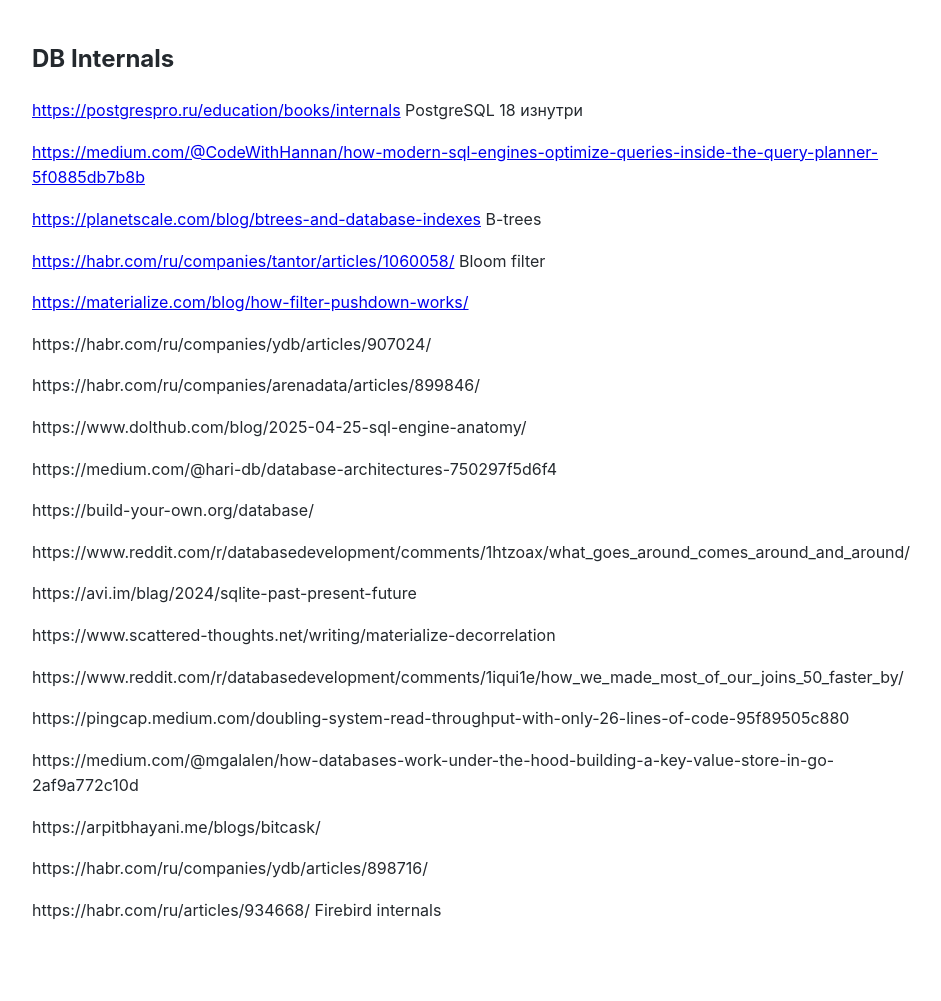
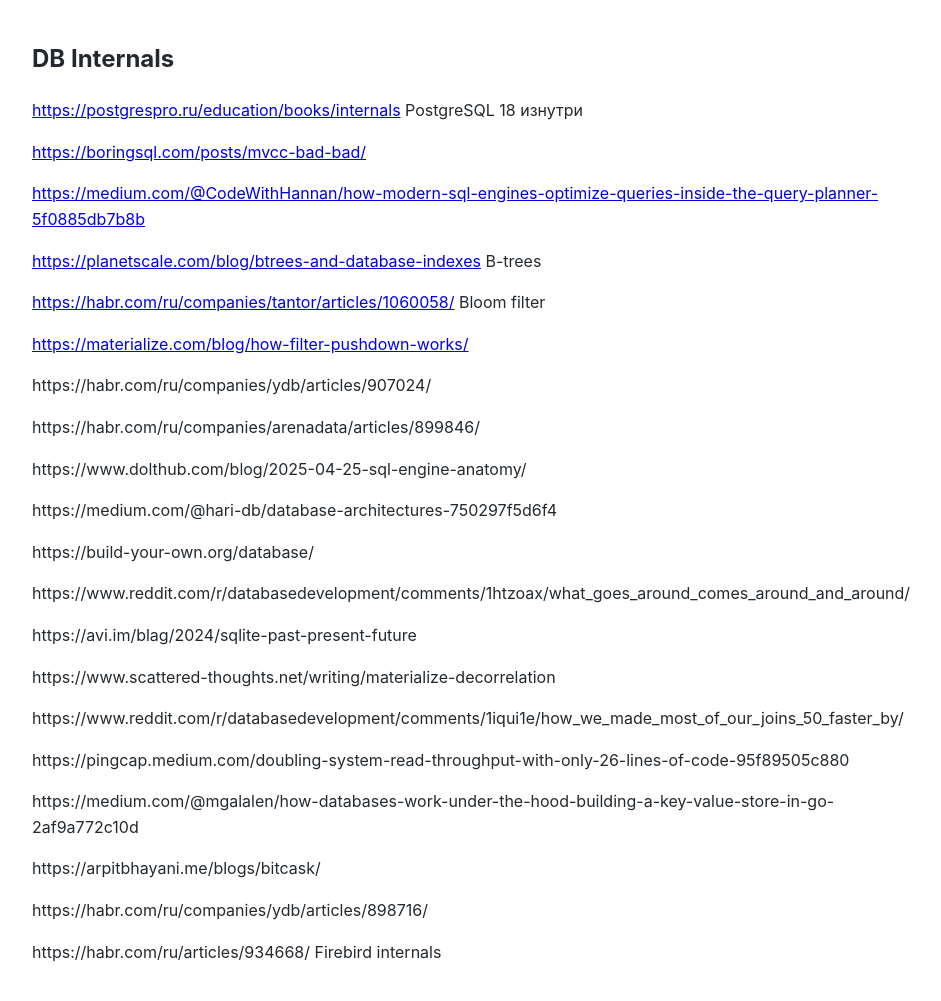
Before and after one commit to Michael-Lubinsky/michael-lubinsky.github.com, a Jekyll site: the page built from pg/db_internals.md, in a window 1280 px wide. Shown: the whole page, without its empty margins (158-1099 px from the left). Built offline with Jekyll 4.4.1, drawn with Linux system fonts in a browser that asks for light colours; our own code applies the rules of GitHub Pages for plain Markdown files; before the commit the page ends 960 px from its top, so only the background shows below that.

Commit message:
Update db_internals.md

```diff
--- a/pg/db_internals.md
+++ b/pg/db_internals.md
@@ -1,6 +1,8 @@
 ## DB Internals
 
 <https://postgrespro.ru/education/books/internals> PostgreSQL 18 изнутри
+
+<https://boringsql.com/posts/mvcc-bad-bad/>
 
 <https://medium.com/@CodeWithHannan/how-modern-sql-engines-optimize-queries-inside-the-query-planner-5f0885db7b8b>
 
```
